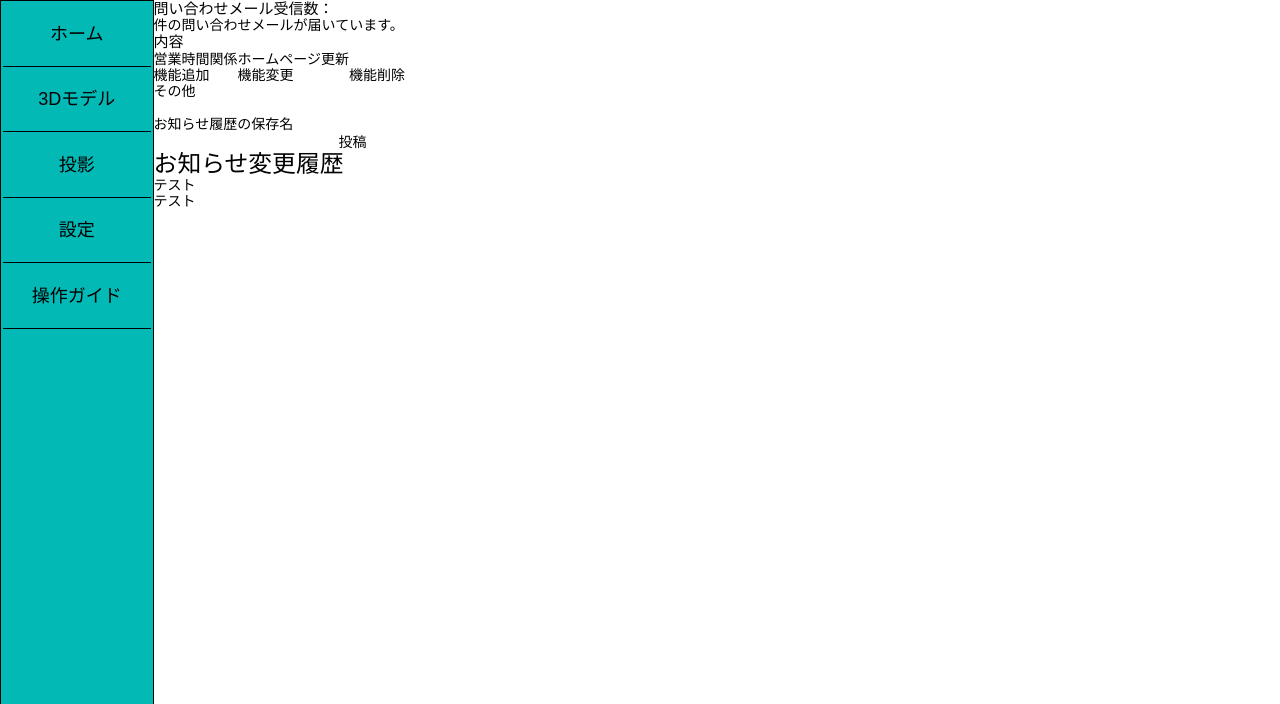
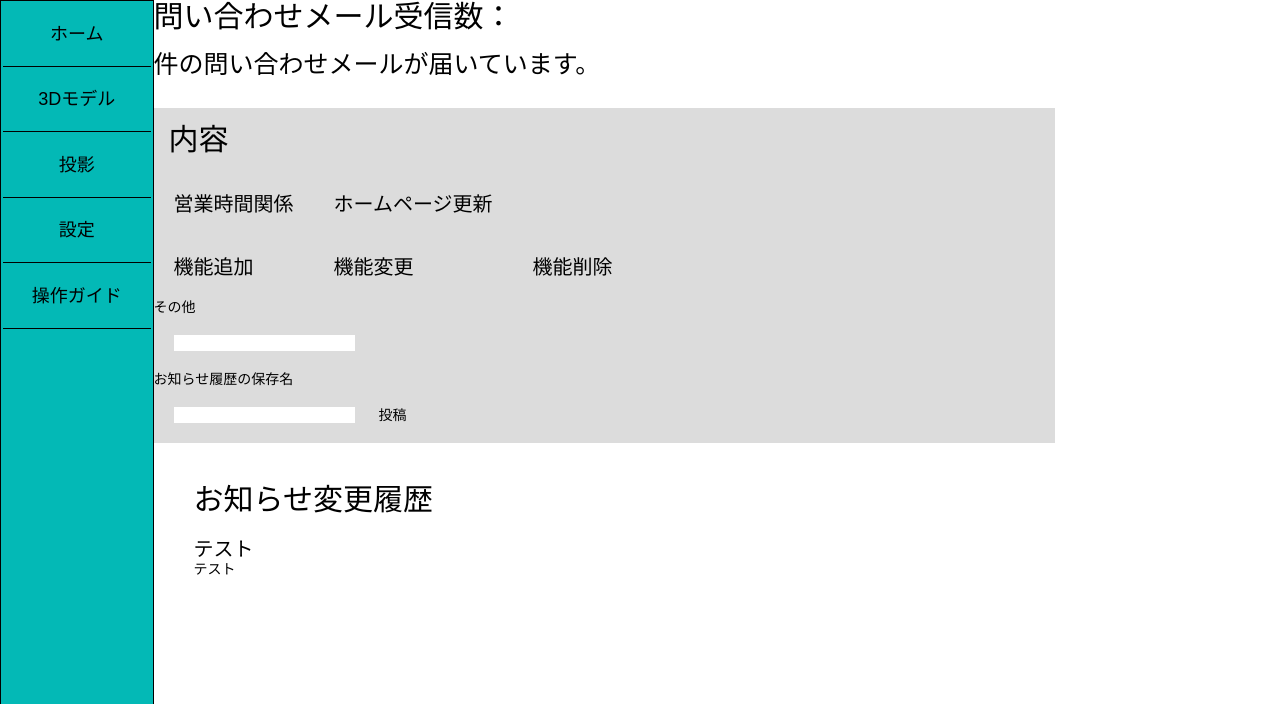
Before and after one commit to k4izu/sk_06, a Flask app: page /admin in a window 1280 px wide. Shown: the part 96-800 px from the top of the page. Run offline with Flask 3, Linux system fonts and the light colour scheme.

Commit message:
index.htmlのscss追加

```diff
--- a/sk_app/static/css/admin/_admin_body.scss
+++ b/sk_app/static/css/admin/_admin_body.scss
@@ -1 +1,46 @@
 @use "_variable.scss" as *;
+
+
+.mail{
+    h3{
+        font-size: 3rem;
+    }
+    p{
+        padding-top: 15px;
+        font-size: 2.5rem;
+    }
+}
+
+.info{
+    margin-top: 30px;
+    background-color: gainsboro;
+    width: 80%;
+    h3{
+        font-size: 3rem;
+        padding: 15px;
+    }
+    td{
+        font-size: 2rem;
+        padding: 20px;
+    }
+    p{
+        font-size: rem;
+    }
+
+    #save,#text{
+        background-color: white;
+        margin: 20px;
+    }
+}
+.info_his{
+    margin: 40px;
+    h2{
+        font-size: 3rem;
+        padding-bottom: 20px;
+    }
+    .data{
+        #time{
+            font-size: 20px;
+        }
+    }
+}
--- a/sk_app/static/css/admin/style.css
+++ b/sk_app/static/css/admin/style.css
@@ -65,4 +65,44 @@ header #header #headUser p {
 main {
   margin-top: 12vh;
   margin-left: 12vw;
+}
+
+.mail h3 {
+  font-size: 3rem;
+}
+.mail p {
+  padding-top: 15px;
+  font-size: 2.5rem;
+}
+
+.info {
+  margin-top: 30px;
+  background-color: gainsboro;
+  width: 80%;
+}
+.info h3 {
+  font-size: 3rem;
+  padding: 15px;
+}
+.info td {
+  font-size: 2rem;
+  padding: 20px;
+}
+.info p {
+  font-size: rem;
+}
+.info #save, .info #text {
+  background-color: white;
+  margin: 20px;
+}
+
+.info_his {
+  margin: 40px;
+}
+.info_his h2 {
+  font-size: 3rem;
+  padding-bottom: 20px;
+}
+.info_his .data #time {
+  font-size: 20px;
 }/*# sourceMappingURL=style.css.map */
```
Also changed, not shown: 1 other file.
